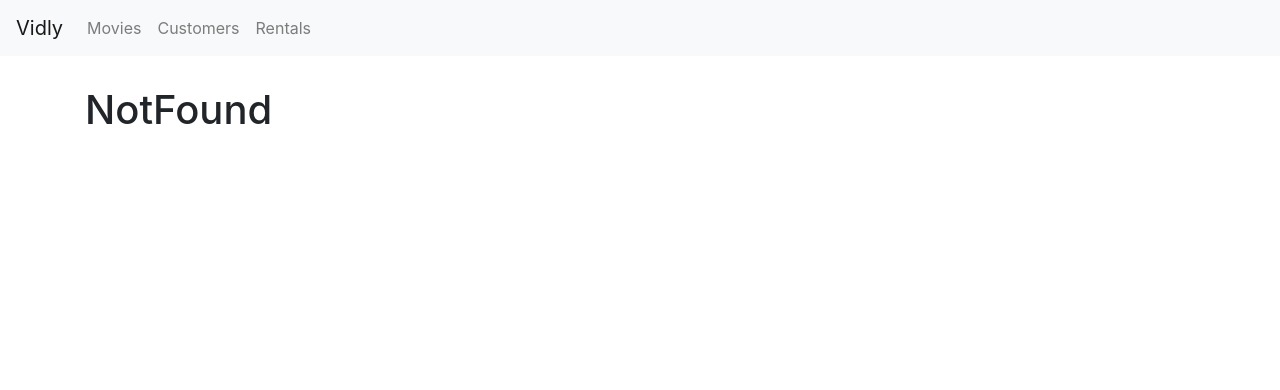
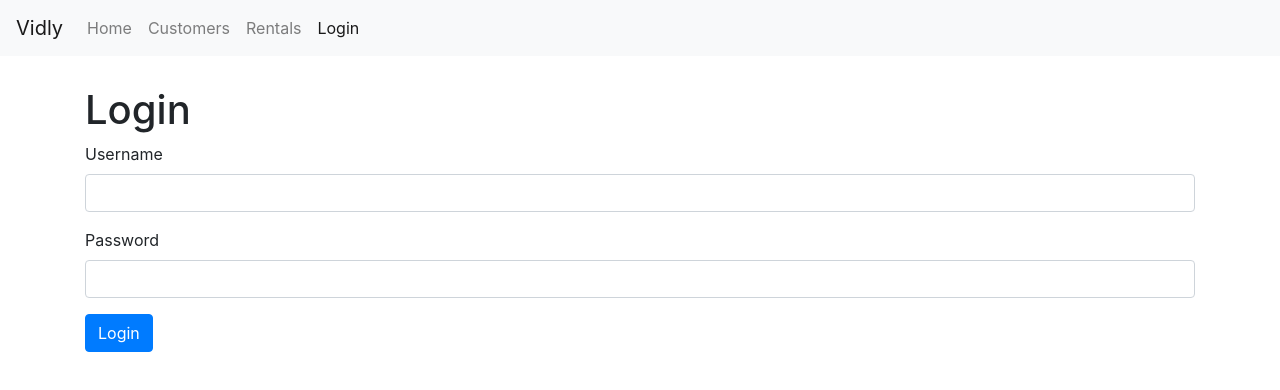
Before and after one commit to ianaquino47/Vidly, a React (Create React App) app: page /login in a window 1280 px wide. Before the commit this address led to /not-found. Shown: the top 390 px of the page. Built offline with nearby package versions, Linux system fonts and the light colour scheme.

Commit message:
building a bootstrap form

```diff
--- a/src/App.js
+++ b/src/App.js
@@ -6,6 +6,7 @@
 import NotFound from './components/NotFound';
 import NavBar from './components/NavBar';
 import MovieForm from './components/MovieForm';
+import LoginForm from './components/LoginForm';
 import './App.css';
 
 
@@ -15,6 +16,7 @@
       <NavBar/>
       <main className="container">
         <Switch>
+          <Route path="/login" component={LoginForm}/>
           <Route path="/movies/:id" component={MovieForm}/>
           <Route path="/movies" component={Movies}/>
           <Route path="/customers" component={Customers}/>
--- /dev/null
+++ b/src/components/LoginForm.jsx
@@ -0,0 +1,24 @@
+import React, { Component } from "react";
+
+class LoginForm extends Component {
+  render() {
+    return (
+      <div>
+        <h1>Login</h1>
+        <form>
+          <div className="form-group">
+            <label htmlFor="username">Username</label>
+            <input id="username" type="text" className="form-control" />
+          </div>
+          <div className="form-group">
+            <label htmlFor="password">Password</label>
+            <input id="password" type="text" className="form-control" />
+          </div>
+          <button className="btn btn-primary">Login</button>
+        </form>
+      </div>
+    );
+  }
+}
+
+export default LoginForm;
--- a/src/components/NavBar.jsx
+++ b/src/components/NavBar.jsx
@@ -11,31 +11,28 @@
         className="navbar-toggler"
         type="button"
         data-toggle="collapse"
-        data-target="#navbarNav"
-        aria-controls="navbarNav"
+        data-target="#navbarNavAltMarkup"
+        aria-controls="navbarNavAltMarkup"
         aria-expanded="false"
         aria-label="Toggle navigation"
       >
         <span className="navbar-toggler-icon"></span>
       </button>
-      <div className="collapse navbar-collapse" id="navbarNav">
-        <ul className="navbar-nav">
-          <li className="nav-item">
-            <NavLink className="nav-link" to="/movies">
-              Movies <span className="sr-only">(current)</span>
-            </NavLink>
-          </li>
-          <li className="nav-item">
-            <NavLink className="nav-link" to="/customers">
-              Customers
-            </NavLink>
-          </li>
-          <li className="nav-item">
-            <NavLink className="nav-link" to="/rentals">
-              Rentals
-            </NavLink>
-          </li>
-        </ul>
+      <div className="collapse navbar-collapse" id="navbarNavAltMarkup">
+        <div className="navbar-nav">
+          <NavLink className="nav-item nav-link" to="/movies">
+            Home
+          </NavLink>
+          <NavLink className="nav-item nav-link" to="/customers">
+            Customers
+          </NavLink>
+          <NavLink className="nav-item nav-link" to="/rentals">
+            Rentals
+          </NavLink>
+          <NavLink className="nav-item nav-link" to="/login">
+            Login
+          </NavLink>
+        </div>
       </div>
     </nav>
   );
```
